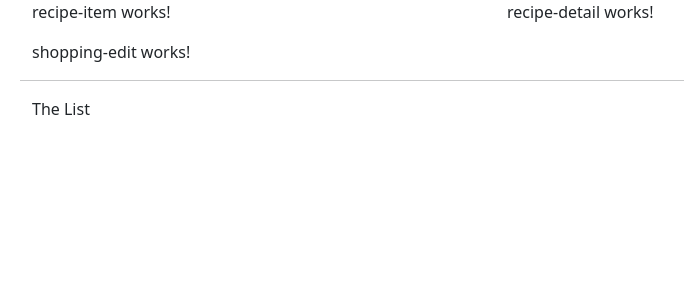
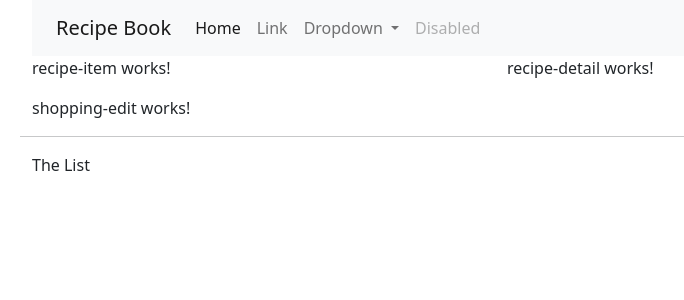
Before and after one commit to dtmiranda/shooping, an Angular app: page / in a window 1280 px wide. Shown: the top 300 px of the page, without its empty margins (50-734 px from the left). Built offline with nearby package versions, Linux system fonts and the light colour scheme.

Commit message:
navbar implementation

```diff
--- a/angular.json
+++ b/angular.json
@@ -23,7 +23,7 @@
               "src/assets"
             ],
             "styles": [
-              "../node_modules/bootstrap/dist/css/bootstrap.min.css",
+              "./node_modules/bootstrap/dist/css/bootstrap.min.css",
               "src/styles.css"
             ],
             "scripts": []
--- a/src/app/app.component.html
+++ b/src/app/app.component.html
@@ -1,6 +1,7 @@
 <div class="container">
   <div class="row">
     <div class="col-md-12">
+      <app-header></app-header>
       <app-recipes></app-recipes>
       <app-shopping-list></app-shopping-list>
     </div>
--- a/src/app/header/header.component.html
+++ b/src/app/header/header.component.html
@@ -1 +1,33 @@
-<p>header works!</p>
+<nav class="navbar navbar-expand-lg navbar-light bg-light">
+    <div class="container-fluid">
+        <div class="navbar-header">
+            <a href="#" class="navbar-brand">Recipe Book</a>
+        </div>
+
+        <div class="collapse navbar-collapse">
+        <ul class="navbar-nav me-auto mb-2 mb-lg-0">
+          <li class="nav-item">
+            <a class="nav-link active" aria-current="page" href="#">Home</a>
+          </li>
+          <li class="nav-item">
+            <a class="nav-link" href="#">Link</a>
+          </li>
+          <li class="nav-item dropdown">
+            <a class="nav-link dropdown-toggle" href="#" id="navbarDropdown" role="button" data-bs-toggle="dropdown" aria-expanded="false">
+              Dropdown
+            </a>
+            <ul class="dropdown-menu" aria-labelledby="navbarDropdown">
+              <li><a class="dropdown-item" href="#">Action</a></li>
+              <li><a class="dropdown-item" href="#">Another action</a></li>
+              <li><hr class="dropdown-divider"></li>
+              <li><a class="dropdown-item" href="#">Something else here</a></li>
+            </ul>
+          </li>
+          <li class="nav-item">
+            <a class="nav-link disabled">Disabled</a>
+          </li>
+        </ul>
+
+      </div>
+    </div>
+  </nav>
```
